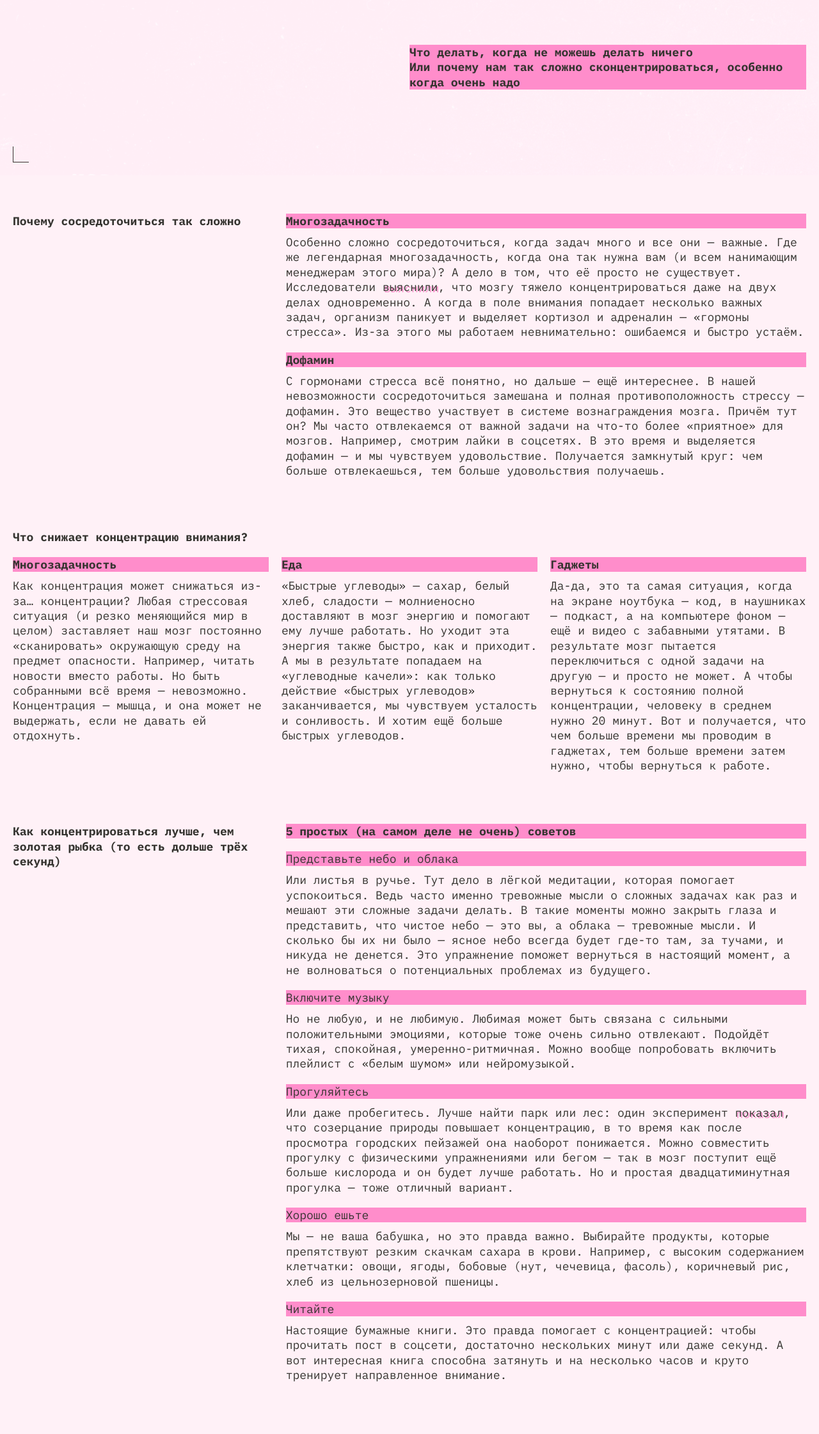
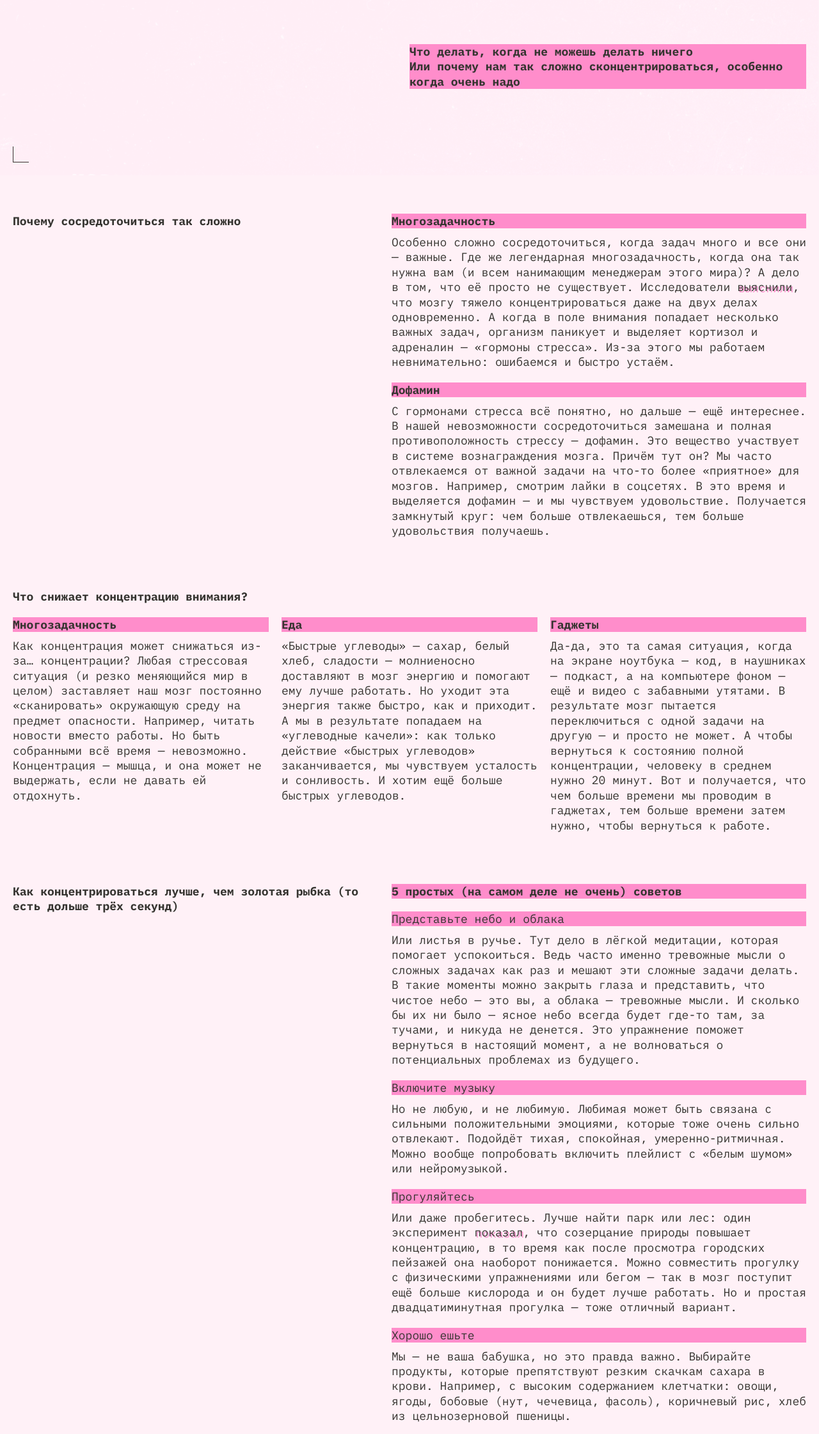
Before and after one commit to Mimokrokodil13/slozhno-sosredotochitsya-fd, a plain HTML site: page index.html in a window 1280 px wide. Shown: the part 494-2736 px from the top of the page at 64% size. Drawn offline with Linux system fonts and the light colour scheme.

Commit message:
после ревью

```diff
--- a/index.html
+++ b/index.html
@@ -42,18 +42,18 @@
         </ul>
       </nav>
       <h1 class="header__title">no focus</h1>
-      <section class="header__text title-decor">
+      <div class="header__text title-decor">
         <p>
           Что делать, когда не можешь делать ничего <br />
           Или почему нам так сложно сконцентрироваться, особенно когда очень надо
         </p>
-      </section>
+      </div>
     </header>
     <main class="main-content">
       <section class="main-content__container why-content">
         <h2 class="main-content__title">Почему сосредоточиться так сложно</h2>
         <ul class="main-content__cards">
-          <li>
+          <div class="sublist">
             <h3 class="main-content__subtitle title-decor">Многозадачность</h3>
             <p>
               Особенно сложно сосредоточиться, когда задач много и все они — важные. Где же
@@ -65,8 +65,8 @@
               адреналин — «гормоны стресса». Из-за этого мы работаем невнимательно: ошибаемся и
               быстро устаём.
             </p>
-          </li>
-          <li>
+          </div>
+          <div class="sublist">
             <h3 class="main-content__subtitle title-decor">Дофамин</h3>
             <p>
               С гормонами стресса всё понятно, но дальше — ещё интереснее. В нашей невозможности
@@ -76,13 +76,13 @@
               соцсетях. В это время и выделяется дофамин — и мы чувствуем удовольствие. Получается
               замкнутый круг: чем больше отвлекаешься, тем больше удовольствия получаешь.
             </p>
-          </li>
+          </div>
         </ul>
       </section>
       <section class="main-content__container what-content">
         <h2 class="main-content__title">Что снижает концентрацию внимания?</h2>
         <ul class="main-content__cards">
-          <li>
+          <div class="sublist">
             <h3 class="main-content__subtitle title-decor">Многозадачность</h3>
             <p>
               Как концентрация может снижаться из-за… концентрации? Любая стрессовая ситуация (и
@@ -91,8 +91,8 @@
               всё время — невозможно. Концентрация — мышца, и она может не выдержать, если не давать
               ей отдохнуть.
             </p>
-          </li>
-          <li>
+          </div>
+          <div class="sublist">
             <h3 class="main-content__subtitle title-decor">Еда</h3>
             <p>
               «Быстрые углеводы» — сахар, белый хлеб, сладости — молниеносно доставляют в мозг
@@ -101,8 +101,8 @@
               «быстрых углеводов» заканчивается, мы чувствуем усталость и сонливость. И хотим ещё
               больше быстрых углеводов.
             </p>
-          </li>
-          <li>
+          </div>
+          <div class="sublist">
             <h3 class="main-content__subtitle title-decor">Гаджеты</h3>
             <p>
               Да-да, это та самая ситуация, когда на экране ноутбука — код, в наушниках — подкаст, а
@@ -112,7 +112,7 @@
               что чем больше времени мы проводим в гаджетах, тем больше времени затем нужно, чтобы
               вернуться к работе.
             </p>
-          </li>
+          </div>
         </ul>
       </section>
       <section class="main-content__container how-content">
@@ -120,13 +120,13 @@
           Как концентрироваться лучше, чем золотая рыбка (то есть дольше трёх секунд)
         </h2>
         <ul class="main-content__cards">
-          <li>
+          <div class="sublist">
             <h3 class="main-content__subtitle title-decor">
               5 простых (на самом деле не очень) советов
             </h3>
-            <h3 class="main-content__subtitle title-decor subtitle-decor">
+            <h4 class="main-content__subtitle title-decor subtitle-decor">
               Представьте небо и облака
-            </h3>
+            </h4>
             <p>
               Или листья в ручье. Тут дело в лёгкой медитации, которая помогает успокоиться. Ведь
               часто именно тревожные мысли о сложных задачах как раз и мешают эти сложные задачи
@@ -135,8 +135,8 @@
               там, за тучами, и никуда не денется. Это упражнение поможет вернуться в настоящий
               момент, а не волноваться о потенциальных проблемах из будущего.
             </p>
-          </li>
-          <li>
+          </div>
+          <div class="sublist">
             <h3 class="main-content__subtitle title-decor subtitle-decor">Включите музыку</h3>
             <p>
               Но не любую, и не любимую. Любимая может быть связана с сильными положительными
@@ -144,19 +144,19 @@
               умеренно-ритмичная. Можно вообще попробовать включить плейлист с «белым шумом» или
               нейромузыкой.
             </p>
-          </li>
-          <li>
+          </div>
+          <div class="sublist">
             <h3 class="main-content__subtitle title-decor subtitle-decor">Прогуляйтесь</h3>
             <p>
               Или даже пробегитесь. Лучше найти парк или лес: один эксперимент
-              <a class="external-link">показал</a>, что созерцание природы повышает концентрацию, в
+              <a class="external-link" href="https://www.sciencedirect.com/science/article/abs/pii/S0272494415000328">показал</a>, что созерцание природы повышает концентрацию, в
               то время как после просмотра городских пейзажей она наоборот понижается. Можно
               совместить прогулку с физическими упражнениями или бегом — так в мозг поступит ещё
               больше кислорода и он будет лучше работать. Но и простая двадцатиминутная прогулка —
               тоже отличный вариант.
             </p>
-          </li>
-          <li>
+          </div>
+          <div class="sublist">
             <h3 class="main-content__subtitle title-decor subtitle-decor">Хорошо ешьте</h3>
             <p>
               Мы — не ваша бабушка, но это правда важно. Выбирайте продукты, которые препятствуют
@@ -164,24 +164,24 @@
               ягоды, бобовые (нут, чечевица, фасоль), коричневый рис, хлеб из цельнозерновой
               пшеницы.
             </p>
-          </li>
-          <li>
+          </div>
+          <div class="sublist">
             <h3 class="main-content__subtitle title-decor subtitle-decor">Читайте</h3>
             <p>
               Настоящие бумажные книги. Это правда помогает с концентрацией: чтобы прочитать пост в
               соцсети, достаточно нескольких минут или даже секунд. А вот интересная книга способна
               затянуть и на несколько часов и круто тренирует направленное внимание.
             </p>
-          </li>
+          </div>
         </ul>
       </section>
       <section class="main-content__container gallery-content">
         <h3 class="main-content__subtitle title-decor">А можно в картинках?</h3>
-        <img class="sunset" src="./images/sunset.png" alt="sunset" loading="lazy" />
-        <img class="ice-cream" src="./images/ice-cream.png" alt="ice-cream" loading="lazy" />
-        <img class="tape" src="./images/tape.png" alt="tape" loading="lazy" />
-        <img class="books" src="./images/books.png" alt="books" loading="lazy" />
-        <img class="street" src="./images/street.png" alt="street" loading="lazy" />
+        <img class="sunset" src="./images/sunset.png" alt="закат" loading="lazy" />
+        <img class="ice-cream" src="./images/ice-cream.png" alt="мороженное" loading="lazy" />
+        <img class="tape" src="./images/tape.png" alt="лента" loading="lazy" />
+        <img class="books" src="./images/books.png" alt="книги" loading="lazy" />
+        <img class="street" src="./images/street.png" alt="улица" loading="lazy" />
       </section>
     </main>
     <footer class="footer decorated-zone">
--- a/styles/dark.css
+++ b/styles/dark.css
@@ -11,3 +11,6 @@
   --link-shadow-color: #ff0070;
   --link-border-color: #f1b2ce;
 }
+.theme-dark .visual-detail {
+    visibility: visible;
+  }
--- a/styles/light.css
+++ b/styles/light.css
@@ -29,7 +29,7 @@
     --link-shadow-color: #ff8dcb;
     --link-border-color: #353430;
   }
-  .theme-light .visual-detail {
+  .visual-detail {
     visibility: hidden;
   }
 }
--- a/styles/style.css
+++ b/styles/style.css
@@ -9,6 +9,7 @@
 }
 .header {
   block-size: 100vw;
+  inline-size:100vw;
   min-block-size: 668px;
   display: grid;
   grid-template-columns: 1fr;
@@ -82,9 +83,10 @@
   outline: 1px solid var(--accent-color-hover);
 }
 .header__theme-menu-item button:focus-visible {
+  outline: none;
   border-bottom: 1px solid var(--accent-color);
 }
-.header__theme-menu-item button.header__theme-menu-button_active {
+button.header__theme-menu-button_active {
   pointer-events: none;
   border: 1px solid var(--accent-color);
 }
@@ -133,7 +135,7 @@
   grid-column: 1fr;
   gap: 20px;
 }
-.main-content__cards li {
+.main-content__cards .sublist {
   display: grid;
   gap: 10px;
 }
@@ -149,7 +151,7 @@
   line-height: 23.4px;
   color: var(--main-text-color);
 }
-.how-content li:first-child .main-content__subtitle:first-child {
+.how-content .sublist:first-child .main-content__subtitle:first-child {
   margin-bottom: 10px;
 }
 .subtitle-decor {
@@ -163,7 +165,7 @@
   border-bottom: 1px solid var(--link-border-color);
 }
 .external-link:focus-visible {
-  border: 1px solid var(--link-border-color);
+  outline: 1px solid var(--link-border-color);
 }
 .gallery-content {
   margin-top: 3px;
@@ -195,7 +197,6 @@ footer {
 }
 @media (min-width: 768px) {
   .header {
-    block-size: 100vw;
     min-block-size: 1024px;
     grid-template-columns: 1fr 1fr;
     column-gap: 20px;
@@ -283,14 +284,20 @@ footer {
     align-self: center;
   }
   .header__text {
-    align-self: center;
-    margin-top: -55px;
+    align-self: end;
+    margin-bottom: 115px;
+  }
+  .why-content {
+    grid-template-columns: 1fr 648px;
   }
   .what-content .main-content__cards {
     grid-template-columns: 1fr 1fr 1fr;
   }
-  .what-content li {
+  .what-content .sublist {
     grid-template-rows: 23px 1fr;
+  }
+  .how-content{
+    grid-template-columns: 1fr 648px;
   }
   .footer {
     block-size: 768px;
```
